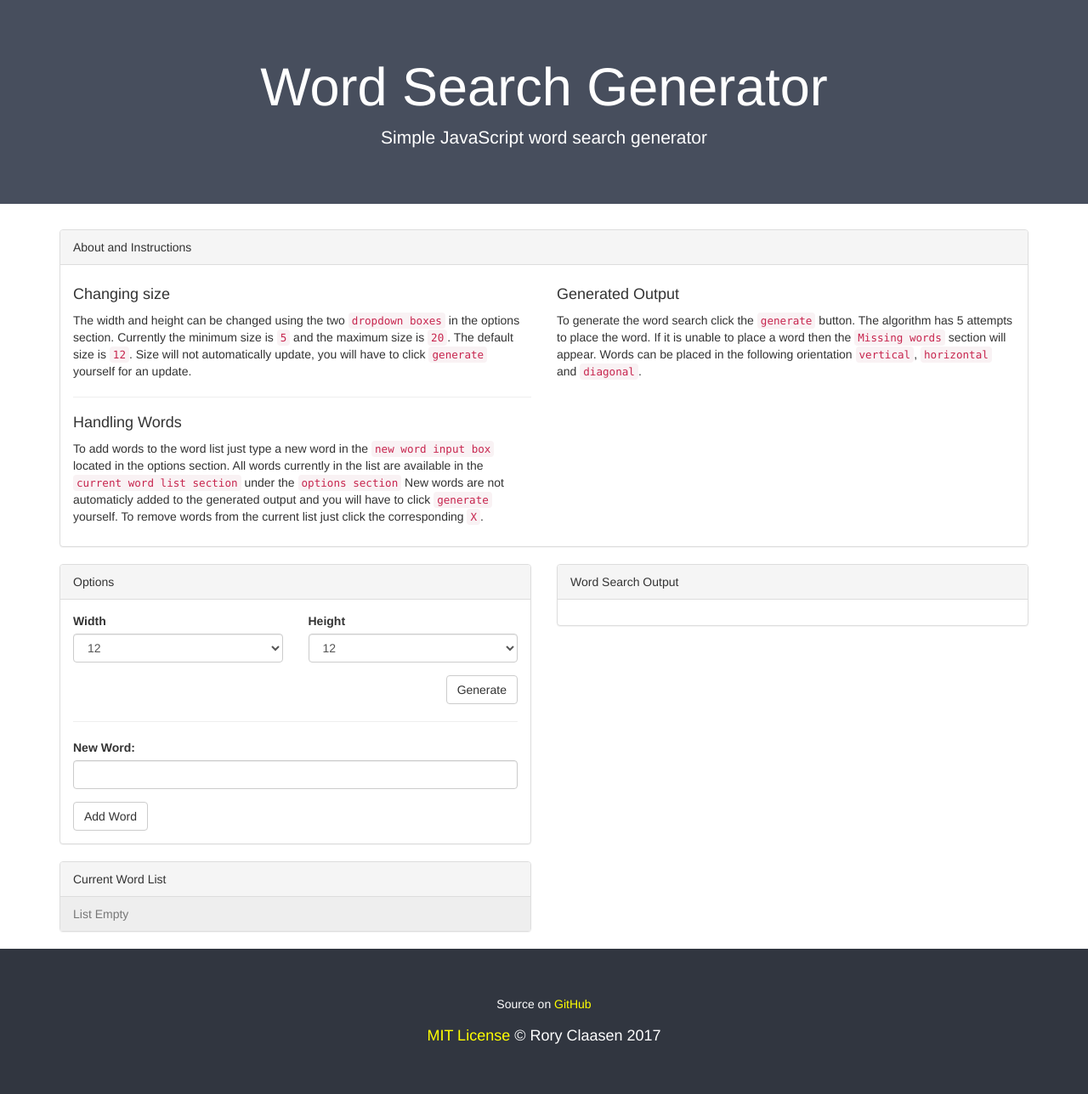
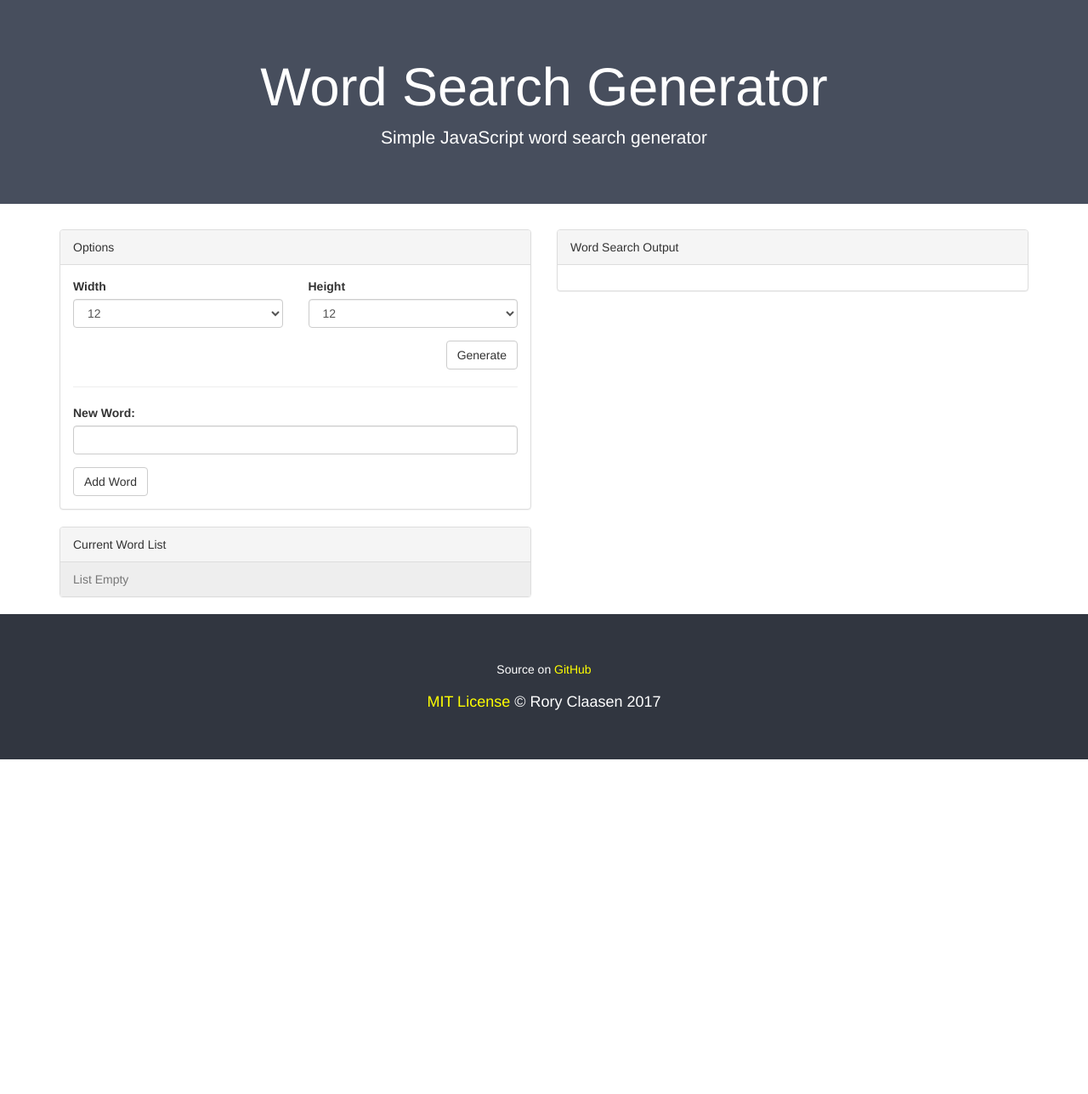
Before and after one commit to roryclaasen/word-search-generator, a Jekyll site: the page built from index.html, in a window 1280 px wide. Shown: the whole page at 85% size. Built offline with Jekyll 4.4.1, drawn with Linux system fonts in a browser that asks for light colours; nearby versions of some CDN libraries; after the commit the page ends 900 px from its top, so only the background shows below that.

Commit message:
removed about

```diff
--- a/index.html
+++ b/index.html
@@ -4,44 +4,6 @@ minSize: 5
 maxSize: 20
 defaultSize: 12
 ---
-<div class="row">
-    <div class="col-sm-12">
-        <div class="panel panel-default">
-            <div class="panel-heading" id="instructions">About and Instructions</div>
-            <div class="panel-body">
-                <div class="row">
-                    <div class="col-sm-6">
-                        <h4>Changing size</h4>
-                        <p>
-                            The width and height can be changed using the two <code>dropdown boxes</code> in the options section.
-                            Currently the minimum size is <code>{{ page.minSize }}</code> and the maximum size is <code>{{ page.maxSize }}</code>.
-                            The default size is <code>{{ page.defaultSize }}</code>.
-                            Size will not automatically update, you will have to click <code>generate</code> yourself for an update.
-                        </p>
-                        <hr>
-                        <h4>Handling Words</h4>
-                        <p>
-                            To add words to the word list just type a new word in the <code>new word input box</code> located in the options section.
-                            All words currently in the list are available in the <code>current word list section</code> under the <code>options section</code>
-                            New words are not automaticly added to the generated output and you will have to click <code>generate</code> yourself.
-                            To remove words from the current list just click the corresponding <code>X</code>.
-                        </p>
-                        <hr class="col-sm-6-hr">
-                    </div>
-                    <div class="col-sm-6">
-                        <h4>Generated Output</h4>
-                        <p>
-                            To generate the word search click the <code>generate</code> button.
-                            The algorithm has 5 attempts to place the word.
-                            If it is unable to place a word then the <code>Missing words</code> section will appear.
-                            Words can be placed in the following orientation <code>vertical</code>, <code>horizontal</code> and <code>diagonal</code>.
-                        </p>
-                    </div>
-                </div>
-            </div>
-        </div>
-    </div>
-</div>
 <div class="row">
     <div class="col-sm-6">
         <div class="panel panel-default">
```
